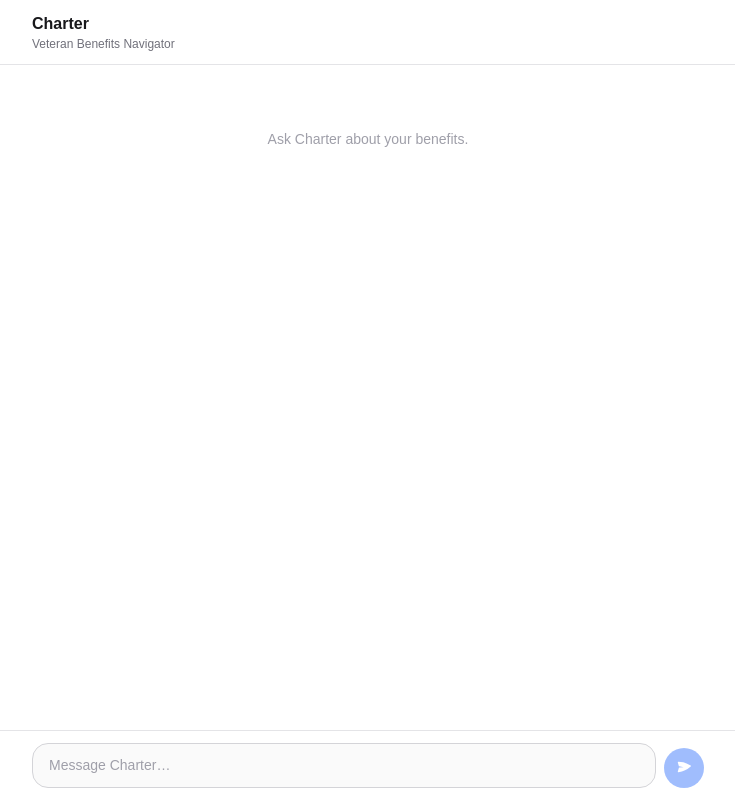
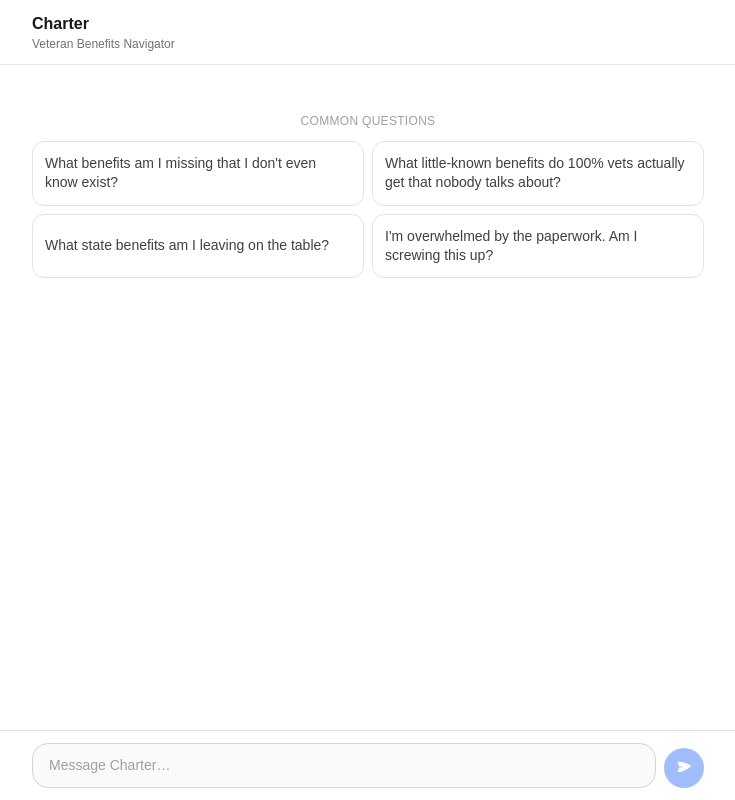
Before and after one commit to alxgrcn/charter, a Next.js app: page / in a window 1280 px wide. Shown: the whole page, without its empty margins (272-1007 px from the left). Built offline with nearby package versions, Linux system fonts and the light colour scheme.

Commit message:
feat: starter questions, quick-reply chips, one-question rule

```diff
--- a/app/api/chat/route.ts
+++ b/app/api/chat/route.ts
@@ -44,6 +44,8 @@ Language is always forward-focus and entitlement-based:
 ---
 
 INTAKE ARC — follow this order every conversation, no exceptions
+
+CRITICAL RULE: Ask exactly ONE question per message. Never combine two questions in the same response. If you need multiple pieces of information, ask the most important one first and wait for the answer before proceeding.
 
 Stage 1 — WARM OPEN
 Start with one open question only. Do not ask about service yet.
--- a/app/components/ChatInput.tsx
+++ b/app/components/ChatInput.tsx
@@ -5,9 +5,10 @@ import { useRef, useState } from 'react'
 type Props = {
   onSend: (text: string) => void
   disabled: boolean
+  chips?: string[]
 }
 
-export default function ChatInput({ onSend, disabled }: Props) {
+export default function ChatInput({ onSend, disabled, chips }: Props) {
   const [value, setValue] = useState('')
   const textareaRef = useRef<HTMLTextAreaElement>(null)
 
@@ -37,6 +38,20 @@ export default function ChatInput({ onSend, disabled }: Props) {
 
   return (
     <div className="sticky bottom-0 bg-white border-t border-zinc-200 px-4 py-3">
+      {chips && chips.length > 0 && (
+        <div className="flex flex-wrap gap-2 max-w-2xl mx-auto pb-2">
+          {chips.map((chip) => (
+            <button
+              key={chip}
+              onClick={() => onSend(chip)}
+              disabled={disabled}
+              className="rounded-full border border-zinc-300 bg-white px-3 py-1 text-sm text-zinc-700 hover:border-blue-400 hover:bg-blue-50 transition-colors"
+            >
+              {chip}
+            </button>
+          ))}
+        </div>
+      )}
       <div className="flex items-end gap-2 max-w-2xl mx-auto">
         <textarea
           ref={textareaRef}
--- a/app/page.tsx
+++ b/app/page.tsx
@@ -5,6 +5,22 @@ import ChatMessage from './components/ChatMessage'
 import ChatInput from './components/ChatInput'
 import BenefitReport from './components/BenefitReport'
 import type { VeteranProfile, ReportJSON } from '../types/charter'
+
+const STARTER_QUESTIONS = [
+  "What benefits am I missing that I don't even know exist?",
+  "What little-known benefits do 100% vets actually get that nobody talks about?",
+  "What state benefits am I leaving on the table?",
+  "I'm overwhelmed by the paperwork. Am I screwing this up?",
+]
+
+function detectChips(msg: Message | undefined): string[] {
+  if (!msg || msg.role !== 'assistant') return []
+  const text = msg.content.toLowerCase()
+  if (/branch(\s+of\s+service)?/.test(text)) return ['Army', 'Navy', 'Marines', 'Air Force', 'Coast Guard', 'Space Force']
+  if (/discharge/.test(text)) return ['Honorable', 'General (Under Honorable)', 'Other Than Honorable', 'Not Sure']
+  if (/housing/.test(text)) return ['Stable housing', 'At risk', 'Currently homeless', 'Living with family/friends']
+  return []
+}
 
 type Message = {
   role: 'user' | 'assistant'
@@ -72,10 +88,22 @@ export default function ChatPage() {
 
       <div className="flex-1 overflow-y-auto px-4 py-4">
         <div className="flex flex-col gap-3 max-w-2xl mx-auto">
-          {messages.length === 0 && (
-            <p className="text-center text-sm text-zinc-400 mt-12">
-              Ask Charter about your benefits.
-            </p>
+          {messages.length === 0 && !loading && (
+            <div className="mt-8 flex flex-col gap-3">
+              <p className="text-center text-xs text-zinc-400 uppercase tracking-wide">Common questions</p>
+              <div className="grid grid-cols-2 gap-2">
+                {STARTER_QUESTIONS.map((q) => (
+                  <button
+                    key={q}
+                    onClick={() => handleSend(q)}
+                    disabled={loading}
+                    className="rounded-xl border border-zinc-200 bg-white p-3 text-left text-sm text-zinc-700 hover:border-blue-300 hover:bg-blue-50 transition-colors leading-snug"
+                  >
+                    {q}
+                  </button>
+                ))}
+              </div>
+            </div>
           )}
           {messages.map((msg, i) => (
             <ChatMessage key={i} role={msg.role} content={msg.content} />
@@ -96,7 +124,7 @@ export default function ChatPage() {
         </div>
       </div>
 
-      <ChatInput onSend={handleSend} disabled={loading} />
+      <ChatInput onSend={handleSend} disabled={loading} chips={detectChips(messages[messages.length - 1])} />
     </div>
   )
 }
```
